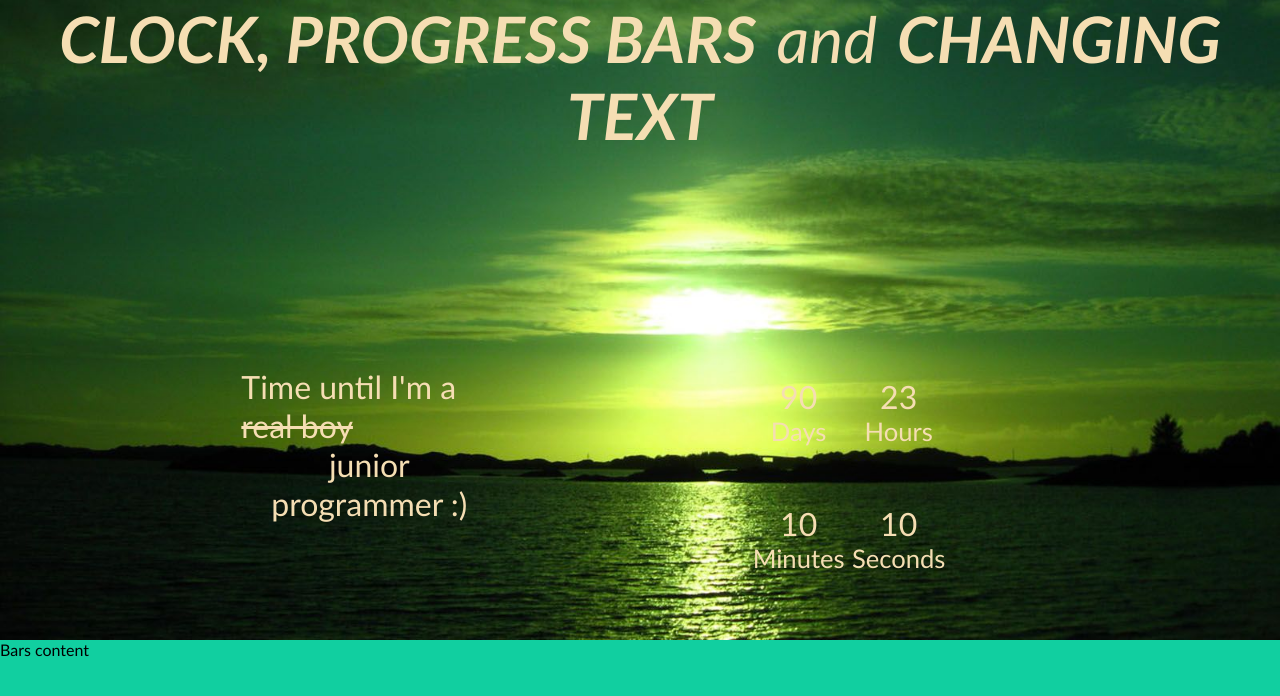
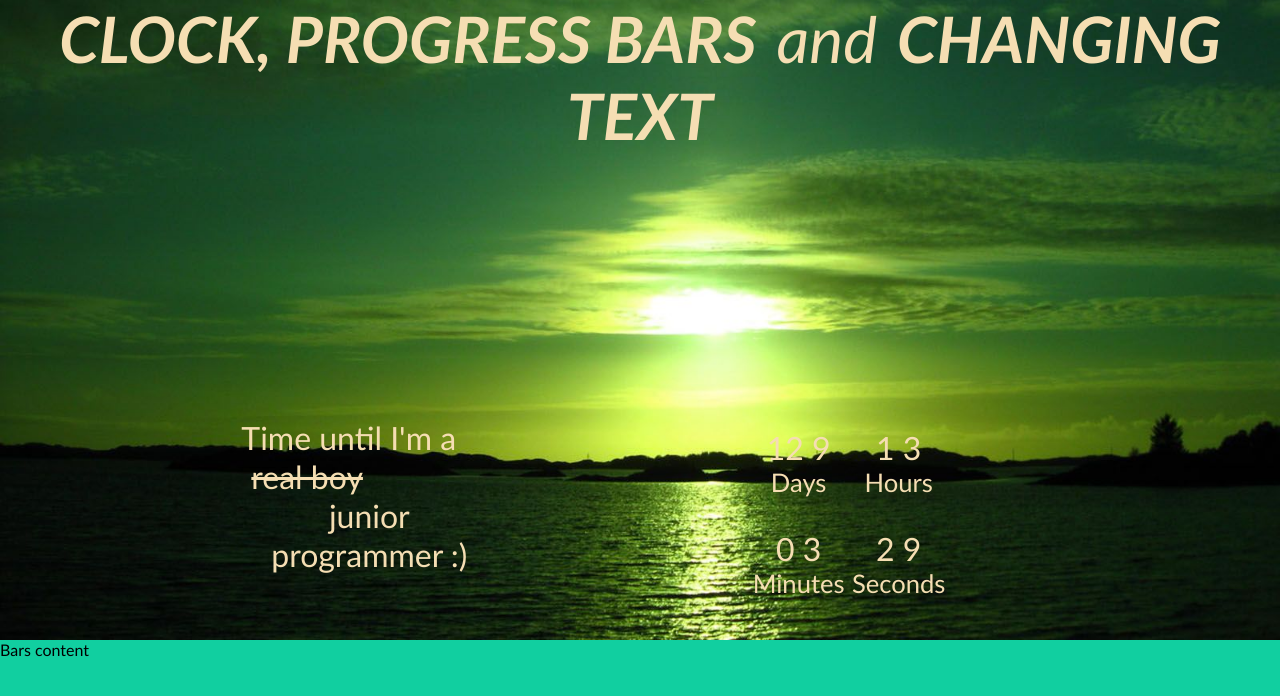
Before and after one commit to ASreiros/clock-and-bars, a website: page index.html in a window 1280 px wide. Shown: the top 696 px of the page. Drawn offline with Linux system fonts and the light colour scheme.

Commit message:
clock layout

```diff
--- a/css/components/clock.css
+++ b/css/components/clock.css
@@ -12,9 +12,13 @@
    width: 100px;
    height: 20px;
 }
+.value{
+    display:inline;
+}
 
 .label{
     font-size: 0.8em;
 }
 
+
 /* Logical part is in clock.js */
--- a/css/pages/homepage.css
+++ b/css/pages/homepage.css
@@ -26,6 +26,7 @@
     font-weight: bold;
     text-transform: uppercase;
     font-size: 4em;
+    height: 4em;
 }
 
 .top > h1 > span{
@@ -45,4 +46,5 @@ justify-content: flex-start;
 
 .top > p > span{
     text-decoration: line-through;
+    padding: 0 10px;
 }
--- a/index.html
+++ b/index.html
@@ -6,7 +6,7 @@
     <meta http-equiv="X-UA-Compatible" content="IE=edge">
     <meta name="viewport" content="width=device-width, initial-scale=1.0">
     <link rel="stylesheet" href="./css/pages/homepage.css">
-    <title>Clock and bars</title>
+    <title>document</title>
 </head>
 
 <body>
@@ -15,19 +15,23 @@
         <p>Time until I'm a <span> real boy </span> junior programmer :)</p>
         <div class="clock">
             <div class="time">
-                <div id="day" class="value">90</div>
+                <div id="dayT" class="value"></div>
+                <div id="day" class="value">0</div>
                 <div class="label">Days</div>
             </div>
-            <div class="time">
-                <div id="hour" class="value">23</div>
+            <div class="time ">
+                <div id="hourT" class="value">2</div>
+                <div id="hour" class="value">3</div>
                 <div class="label">Hours</div>
             </div>
             <div class="time">
-                <div id="minute" class="value">10</div>
+                <div id="minuteT" class="value">1</div>
+                <div id="minute" class="value">0</div>
                 <div class="label">Minutes</div>
             </div>
             <div class="time">
-                <div id="second" class="value">10</div>
+                <div id="secondT" class="value">1</div>
+                <div id="second" class="value">0</div>
                 <div class="label">Seconds</div>
             </div>
         </div>
@@ -36,6 +40,7 @@
     <div class="big-container">Bars content</div>
     <div class="big-container">flex experiments</div>
     <div class="big-container">footer content</div>
+    <script src="./js/components/clock.js" defer></script>
 </body>
 
 </html>
--- a/js/components/clock.js
+++ b/js/components/clock.js
@@ -1 +1,42 @@
-console.log(new Date().getTime());
+const Alumnidate = new Date(2022, 05, 13, 12, 0, 0, 0).getTime();
+setInterval(countdownclock(),1000);
+
+
+function countdownclock() {
+miliseconds = Alumnidate - Date.now();
+if (miliseconds < 0) {
+    miliseconds = 0;
+}
+    let seconds = Math.round(miliseconds / 1000);
+    const dayT = Math.floor(seconds / 864000);
+    seconds = seconds - dayT * 864000;
+    const day = Math.floor(seconds / 86400);
+    seconds = seconds - day * 86400;
+    const hourT = Math.floor(seconds / 36000);
+    seconds = seconds - hourT * 36000;
+    const hour = Math.floor(seconds / 3600);
+    seconds = seconds - hour * 3600;
+    const minutesT = Math.floor(seconds / 600);
+    seconds = seconds - minutesT * 600;
+    const minutes = Math.floor(seconds / 60);
+    seconds = seconds - minutes * 60;
+    const secondT = Math.floor(seconds / 10);
+    seconds = seconds - secondT * 10;
+    const dayTvalue = document.getElementById('dayT');
+    dayTvalue.innerHTML = dayT;
+    const dayvalue = document.getElementById('day');
+    dayvalue.innerHTML = day;
+    const hourTvalue = document.getElementById('hourT');
+    hourTvalue.innerHTML = hourT;
+    const hourvalue = document.getElementById('hour');
+    hourvalue.innerHTML = hour;
+    const minuteTvalue = document.getElementById('minuteT');
+    minuteTvalue.innerHTML = minutesT;
+    const minutevalue = document.getElementById('minute');
+    minutevalue.innerHTML = minutes;
+    const secondTvalue = document.getElementById('secondT');
+    secondTvalue.innerHTML = secondT;
+    const secondvalue = document.getElementById('second');
+    secondvalue.innerHTML = seconds;
+return
+}
```
